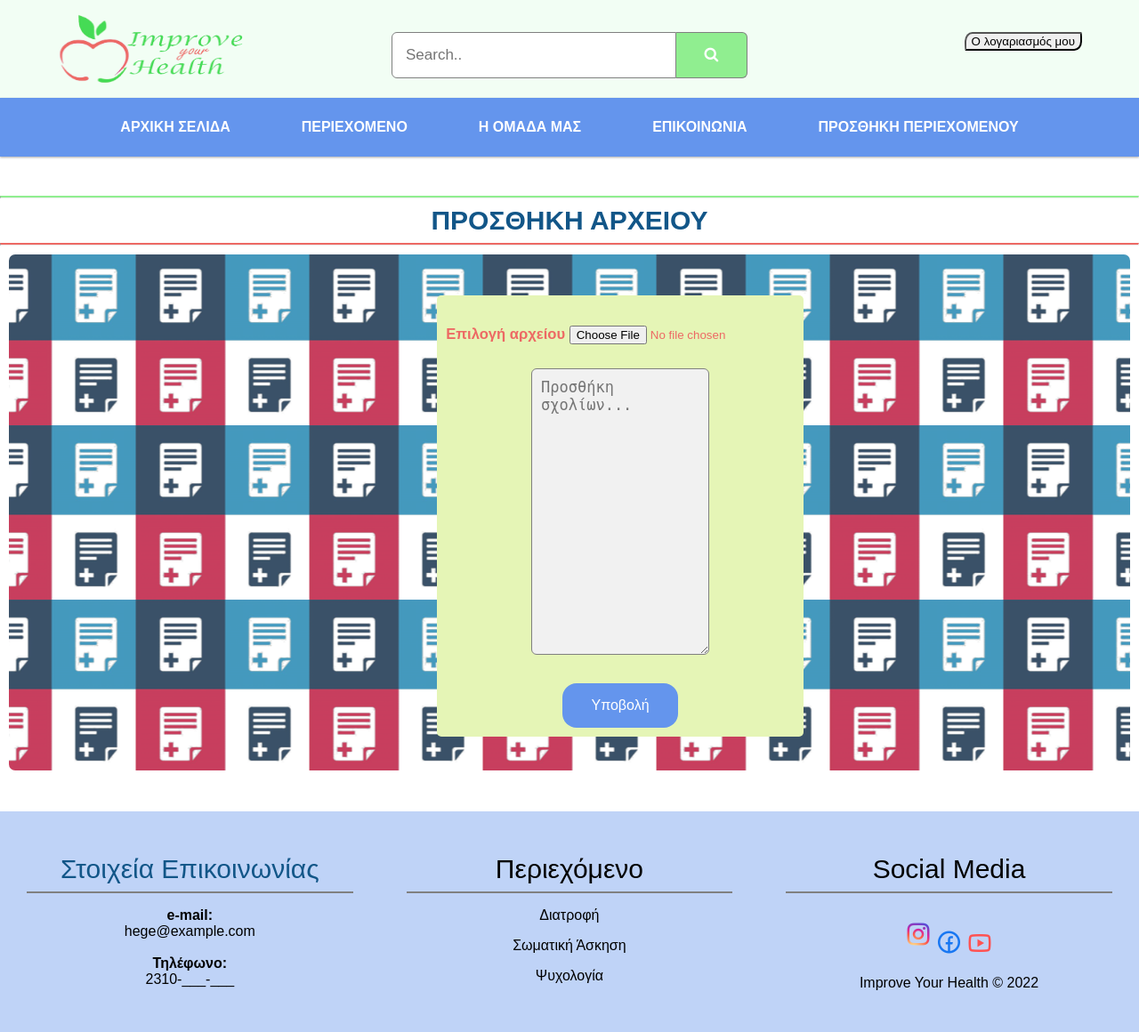
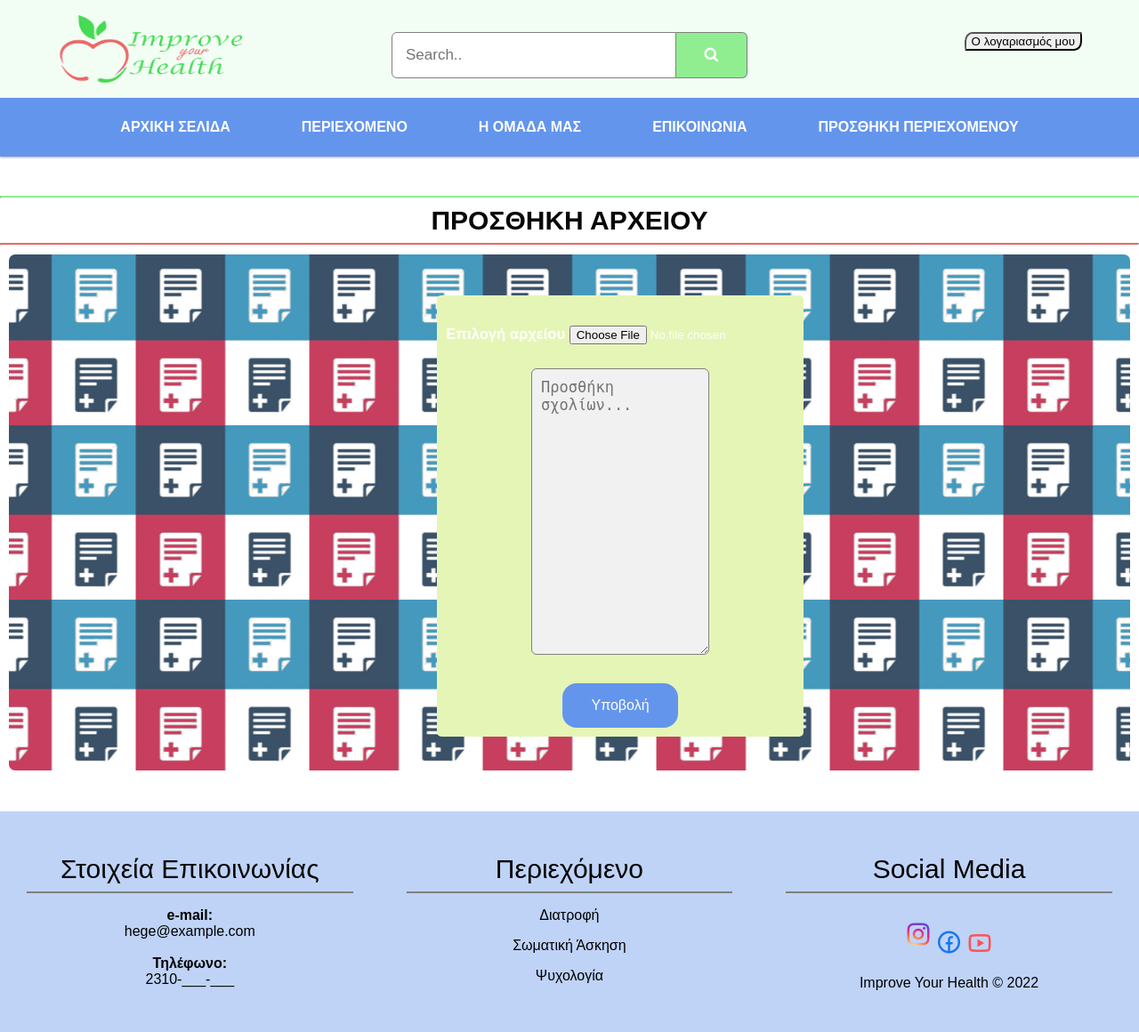
Before and after one commit to AristeaLachana/PSPI2022, a PHP site: page /github/addpage.php in a window 1280 px wide. Shown: the whole page at 89% size. Run offline with PHP 8.4, Linux system fonts and the light colour scheme.

Commit message:
color change

```diff
--- a/addpage.php
+++ b/addpage.php
@@ -22,9 +22,6 @@
         margin-right:  auto;
       }
       body {background-color:white;}
-      h1 {color:#125688;}
-      h2 {color:#125688;}
-      h5 {color:#ED6964;}
       p {color:black;}
 
 
```
